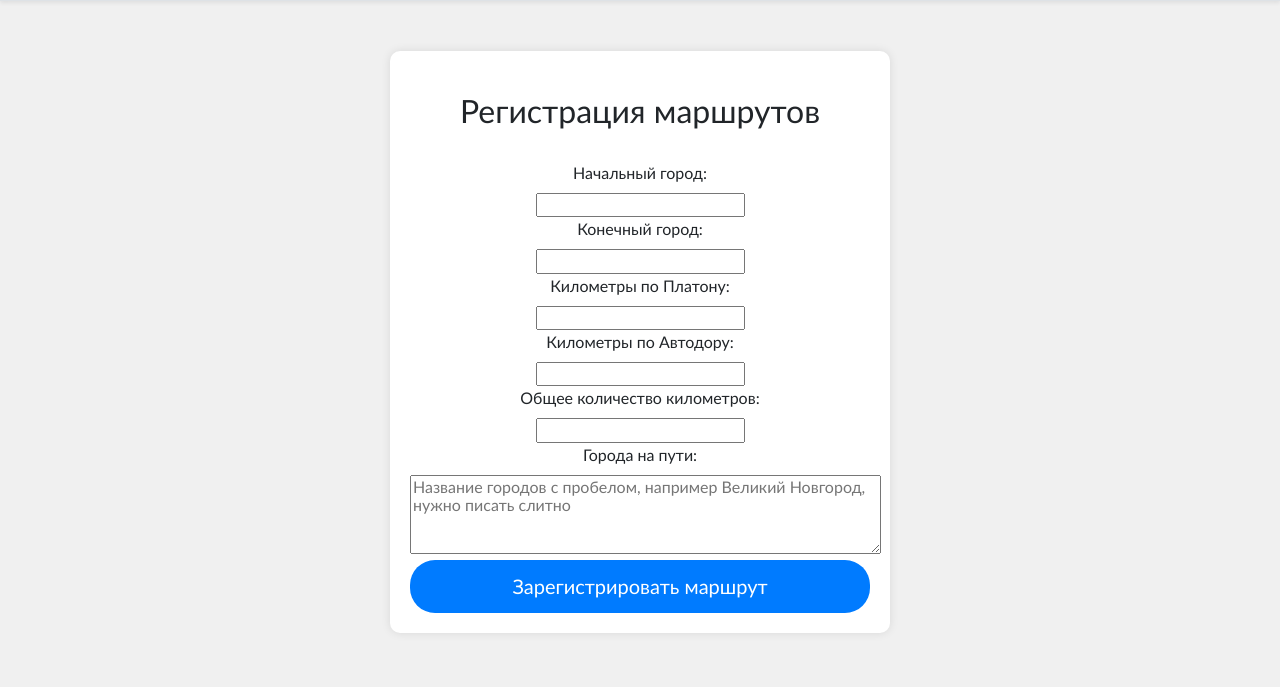
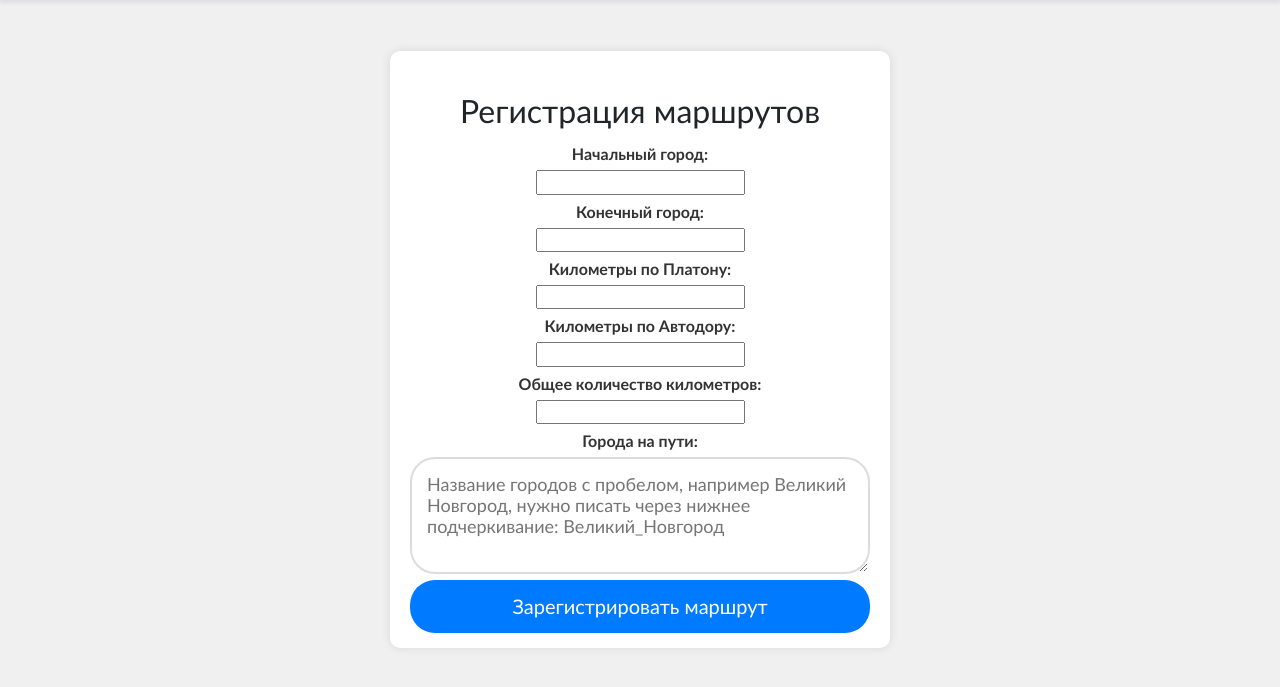
Before and after one commit to pressf1om/north_star, a Flask app: template templates/admin_add_routes.html in a window 1280 px wide. Shown: the part 80-767 px from the top of the page. Run offline with Flask 3, Linux system fonts and the light colour scheme; the template is opened without the code that fills it, so the values that code supplies are empty; some libraries are stand-ins or nearby versions; some web fonts are replaced.

Commit message:
Обновлен дизайн некоторых страниц

```diff
--- a/templates/admin_add_routes.html
+++ b/templates/admin_add_routes.html
@@ -5,7 +5,9 @@
 <style>
 body {
     background-color: #f0f0f0;
-        font-family: Trebuchet MS, sans-serif;
+    font-family: 'Trebuchet MS', sans-serif;
+    margin: 0;
+    padding: 0;
 }
 
 .container {
@@ -19,29 +21,30 @@
 
 .form-header {
     text-align: center;
-        margin-bottom: 30px;
+    margin-bottom: -30px; /* Уменьшаем отступ */
 }
 
-    .input_form {
+.reg {
+    position: relative;
+    top: 20px; /* Добавляем отступ сверху */
+}
+
+label {
+    display: block;
+    margin-bottom: -20px;
+    margin-top: 5px; /* Уменьшаем отступ сверху */
+    font-weight: bold;
+    color: #333;
+}
+
+.input_form,
+textarea {
     width: 100%;
     padding: 15px;
-        margin-bottom: 20px;
     border: 2px solid #dcdcdc;
     border-radius: 25px;
     font-size: 18px;
     color: #121212;
-        box-sizing: border-box;
-    }
-
-    select {
-        width: 100%;
-        padding: 15px;
-        margin-bottom: 20px;
-        border: 2px solid #dcdcdc;
-        border-radius: 25px;
-        font-size: 18px;
-        color: #121212;
-        background-color: #ffffff;
     box-sizing: border-box;
 }
 
@@ -55,16 +58,13 @@
     font-size: 20px;
     cursor: pointer;
     transition: background-color 0.3s;
+    margin-bottom: 15px; /* Добавляем отступ снизу */
 }
 
 .button_reg:hover {
     background-color: #0056b3;
 }
 
-    .reg {
-        position: relative;
-        top: 20%;
-    }
 </style>
 <div class="container">
     <div class="form-header">
@@ -88,7 +88,7 @@
         <input type="number" id="oll_km" name="oll_km"><br>
 
         <label for="cities_on_route">Города на пути:</label><br>
-        <textarea id="cities_on_route" name="cities_on_route" rows="4" cols="50" placeholder="Название городов с пробелом, например Великий Новгород, нужно писать слитно"></textarea><br>
+        <textarea id="cities_on_route" name="cities_on_route" rows="4" cols="50" placeholder="Название городов с пробелом, например Великий Новгород, нужно писать через нижнее подчеркивание: Великий_Новгород"></textarea><br>
 
             <button type="submit" class="button_reg">Зарегистрировать маршрут</button>
         </form>
```
Also changed, not shown: templates/add_settings.html (+11 -3 lines). Lines whose indentation alone changed are shown as unchanged.
